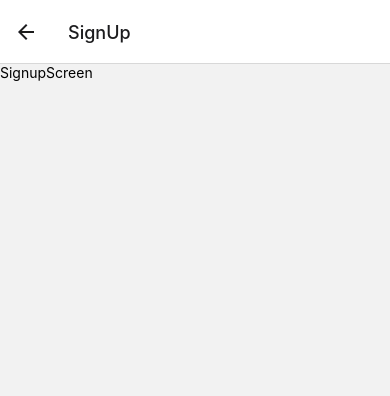
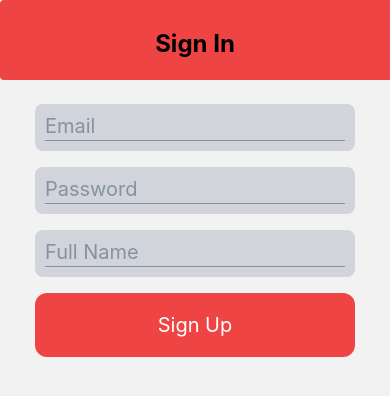
Before and after one commit to VinayN3gi/Chat-App, a React Native app: screen /SignUp in a window 390 px wide. Shown: the top 396 px of the page. Built offline with nearby package versions, Linux system fonts and the light colour scheme; no server answers.

Commit message:
"Add signUp screen"

```diff
--- a/App.js
+++ b/App.js
@@ -4,6 +4,7 @@ import { StatusBar } from 'expo-status-bar';
 import { StyleSheet, Text, View } from 'react-native';
 import LoginScreen from './screens/LoginScreen';
 import SignupScreen from './screens/SignupScreen';
+import HomeScreen from './screens/HomeScreen';
 export default function App() {
   const Stack=createNativeStackNavigator();
   return (
@@ -11,6 +12,7 @@ export default function App() {
       <Stack.Navigator>
         <Stack.Screen name="LogIn" component={LoginScreen}/>
         <Stack.Screen name="SignUp" component={SignupScreen}/>
+        <Stack.Screen name="Home" component={HomeScreen}/>
       </Stack.Navigator>
     </NavigationContainer>
   );
--- a/package.json
+++ b/package.json
@@ -9,6 +9,7 @@
     "web": "expo start --web"
   },
   "dependencies": {
+    "@react-native-async-storage/async-storage": "^1.22.0",
     "@react-navigation/native": "^6.1.10",
     "@react-navigation/native-stack": "^6.9.18",
     "expo": "~50.0.7",
--- /dev/null
+++ b/screens/HomeScreen.js
@@ -0,0 +1,10 @@
+import { View, Text } from 'react-native'
+import React from 'react'
+
+export default function HomeScreen() {
+  return (
+    <View>
+      <Text>HomeScreen</Text>
+    </View>
+  )
+}
--- a/screens/LoginScreen.js
+++ b/screens/LoginScreen.js
@@ -2,10 +2,11 @@ import { KeyboardAvoidingView, StyleSheet, Text, TouchableOpacity, View } from '
 import React, { useEffect, useState } from 'react'
 import { app ,auth} from '../firebaseConfig'
 import Header from '../components/Header'
-import { Input,Button } from 'react-native-elements'
+import { Input} from 'react-native-elements'
 import { signInWithEmailAndPassword } from 'firebase/auth'
 
 export default function LoginScreen({navigation}) {
+
     useEffect(()=>{
         navigation.setOptions({
             headerShown:false
@@ -33,6 +34,7 @@ export default function LoginScreen({navigation}) {
     {
         navigation.navigate("SignUp")
     }
+    auth.onAuthStateChanged(()=>{navigation.replace("Home")});
 
   return (
    <KeyboardAvoidingView behavior='padding'>
--- a/screens/SignupScreen.js
+++ b/screens/SignupScreen.js
@@ -1,10 +1,46 @@
-import { View, Text } from 'react-native'
-import React from 'react'
+import { View, Text, KeyboardAvoidingView, TouchableOpacity } from 'react-native'
+import React, { useEffect, useLayoutEffect, useState } from 'react'
+import Header from '../components/Header'
+import { useScrollToTop } from '@react-navigation/native'
+import { Input } from 'react-native-elements'
+import { auth } from '../firebaseConfig'
+import { createUserWithEmailAndPassword } from 'firebase/auth'
 
-export default function SignupScreen() {
+export default function SignupScreen({navigation}) {
+
+  useEffect(()=>{
+    navigation.setOptions({headerShown:false})
+  },[])
+
+  const [email,setEmail]=useState("");
+  const [password,setPassword]=useState("");
+  const [fullName,setName]=useState("")
+
+  const signUp=function()
+  {
+    createUserWithEmailAndPassword(auth,email,password).then(()=>console.log("Success")).catch((error)=>alert(error))
+  }
+
   return (
-    <View>
-      <Text>SignupScreen</Text>
-    </View>
+    <KeyboardAvoidingView behavior='padding'>
+      <Header title="Sign In"/>
+      <View className="pt-4 justify-center items-center flex mb-4">
+        <View className="w-80  bg-gray-300 rounded-lg">
+        <Input className="mt-2 text-white text-xl" autofocus
+        placeholder='Email' type="Email" value={email} onChangeText={(text)=> setEmail(text)}/>
+        </View>
+        <View className="w-80  bg-gray-300 rounded-lg mt-4">
+        <Input className="mt-2 text-white text-xl"
+        placeholder='Password' type="Password" value={password} onChangeText={(text)=> setPassword(text)}/>
+        </View>
+        <View className="w-80  bg-gray-300 rounded-lg mt-4">
+        <Input className="mt-2 text-white text-xl"
+        placeholder='Full Name' type="String" value={fullName} onChangeText={(text)=> setName(text)}/>
+        </View>
+        <TouchableOpacity onPress={signUp} preessDuration={0.5} className="mt-4 bg-red-500 w-80 h-16 rounded-xl justify-center items-center">
+            <Text className="text-xl text-bold text-white">Sign Up</Text>
+        </TouchableOpacity>
+      </View>
+    </KeyboardAvoidingView>
   )
 }
```
Also changed, not shown: 1 other file (tests, documents, lock files or other folders).
